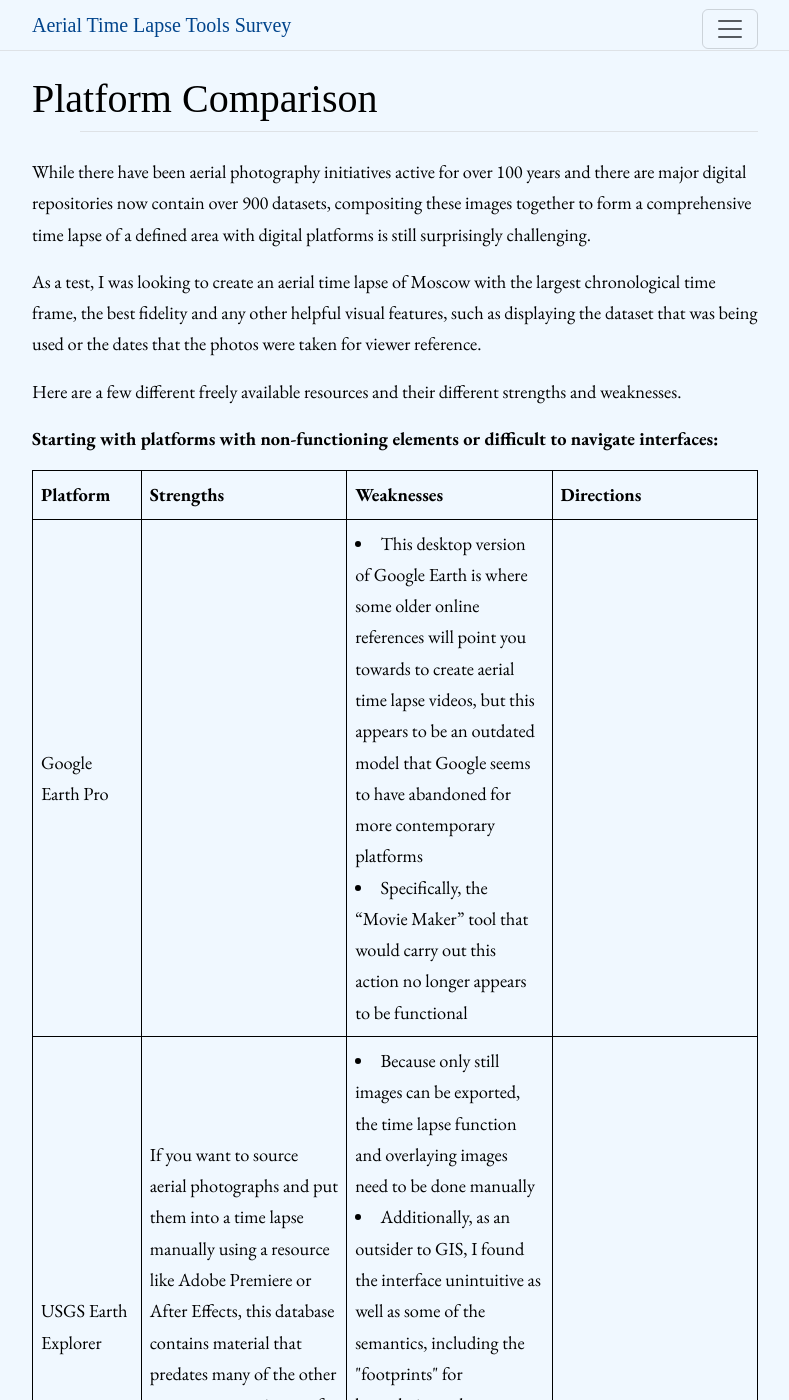
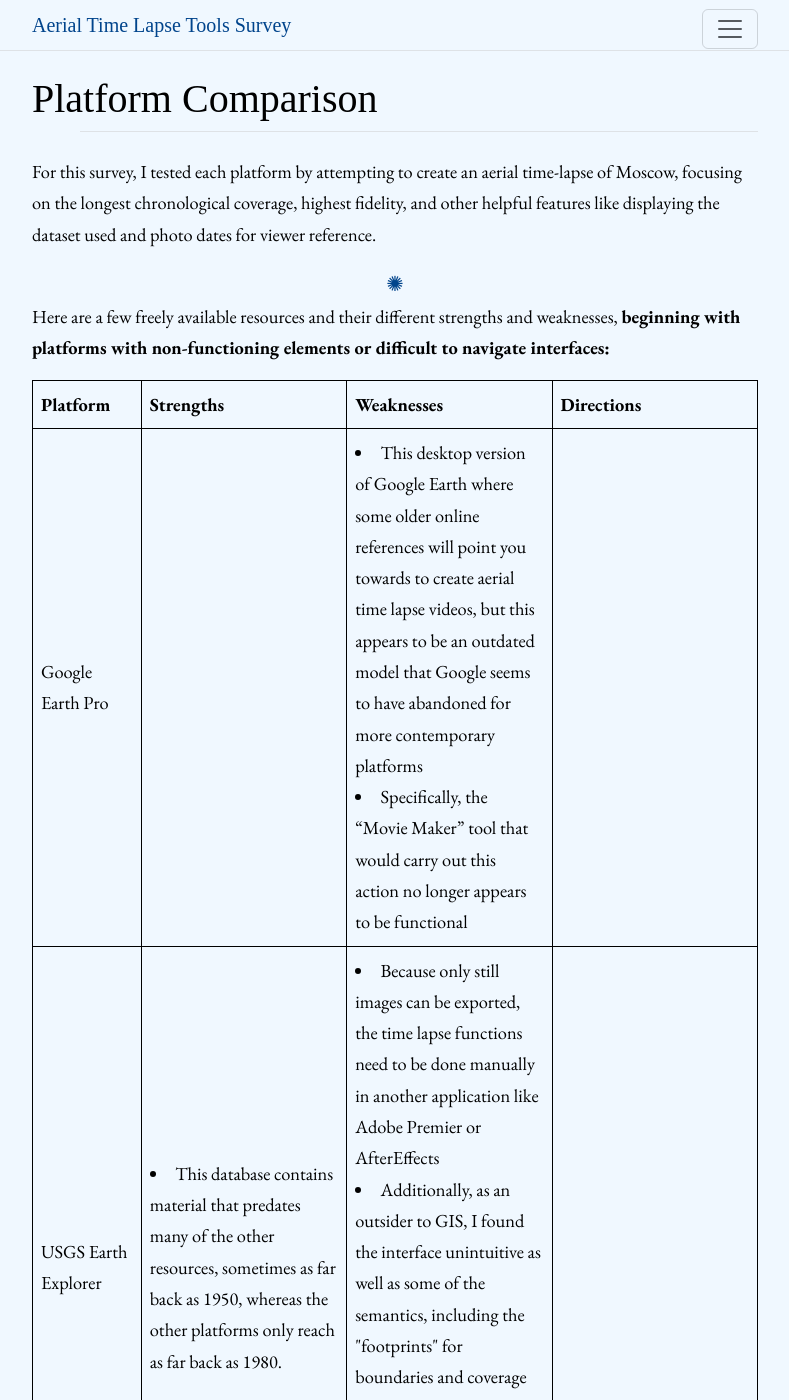
Before and after one commit to aweymo-ui/aerial_timelapse, a Jekyll site: the page built from content/2_platform.md, in a window 1280 px wide and 1400 px high. Shown: the whole window, without its empty margins (245-1034 px from the left). Built offline with Jekyll 4.4.1, drawn with Linux system fonts in a browser that asks for light colours; some web fonts are replaced; some of the changed text lies outside the part shown.

```diff
--- a/content/2_platform.md
+++ b/content/2_platform.md
@@ -4,14 +4,13 @@ nav: Platform Comparison
 gallery: true
 ---
 
-While there have been aerial photography initiatives active for over 100 years and there are major digital repositories now contain over 900 datasets, compositing these images together to form a comprehensive time lapse of a defined area with digital platforms is still surprisingly challenging.
+For this survey, I tested each platform by attempting to create an aerial time-lapse of Moscow, focusing on the longest chronological coverage, highest fidelity, and other helpful features like displaying the dataset used and photo dates for viewer reference.
 
-As a test, I was looking to create an aerial time lapse of Moscow with the largest chronological time frame, the best fidelity and any other helpful visual features, such as displaying the dataset that was being used or the dates that the photos were taken for viewer reference.
+<div class="symbol-container">
+    <p class="symbol">&#10042;</p>
+</div>
 
-Here are a few different freely available resources and their different strengths and weaknesses.
-
-
-**Starting with platforms with non-functioning elements or difficult to navigate interfaces:**
+Here are a few freely available resources and their different strengths and weaknesses, **beginning with platforms with non-functioning elements or difficult to navigate interfaces:**
 
 <table style="border-collapse: collapse; width: 100%;">
   <tr>
@@ -23,13 +22,13 @@ Here are a few different freely available resources and their different strength
   <tr>
     <td style="border: 1px solid black; padding: 8px;">Google Earth Pro</td>
     <td style="border: 1px solid black; padding: 8px;"></td>
-    <td style="border: 1px solid black; padding: 8px;"><li>This desktop version of Google Earth is where some older online references will point you towards to create aerial time lapse videos, but this appears to be an outdated model that Google seems to have abandoned for more contemporary platforms</li> <li>Specifically, the “Movie Maker” tool that would carry out this action no longer appears to be functional</li></td>
+    <td style="border: 1px solid black; padding: 8px;"><li>This desktop version of Google Earth where some older online references will point you towards to create aerial time lapse videos, but this appears to be an outdated model that Google seems to have abandoned for more contemporary platforms</li> <li>Specifically, the “Movie Maker” tool that would carry out this action no longer appears to be functional</li></td>
     <td style="border: 1px solid black; padding: 8px;"></td>
   </tr>
   <tr>
     <td style="border: 1px solid black; padding: 8px;">USGS Earth Explorer</td>
-    <td style="border: 1px solid black; padding: 8px;">If you want to source aerial photographs and put them into a time lapse manually using a resource like Adobe Premiere or After Effects, this database contains material that predates many of the other resources, sometimes as far back as 1950, whereas the other platforms only reach as far back as 1980.</td>
-    <td style="border: 1px solid black; padding: 8px;"><li>Because only still images can be exported, the time lapse function and overlaying images need to be done manually</li> <li>Additionally, as an outsider to GIS, I found the interface unintuitive as well as some of the semantics, including the "footprints" for boundaries and coverage areas, "scenes" for individual images and "cart" for the download list even though most of the images are free to use for non-profit purposes.</li></td>
+    <td style="border: 1px solid black; padding: 8px;"><li>This database contains material that predates many of the other resources, sometimes as far back as 1950, whereas the other platforms only reach as far back as 1980.</li></td>
+    <td style="border: 1px solid black; padding: 8px;"><li>Because only still images can be exported, the time lapse functions need to be done manually in another application like Adobe Premier or AfterEffects</li> <li>Additionally, as an outsider to GIS, I found the interface unintuitive as well as some of the semantics, including the "footprints" for boundaries and coverage areas, "scenes" for individual images and "cart" for the download list even though most of the them are free to use for non-profit purposes.</li></td>
     <td style="border: 1px solid black; padding: 8px;"></td>
   </tr>
   <tr>
@@ -37,8 +36,7 @@ Here are a few different freely available resources and their different strength
     <td style="border: 1px solid black; padding: 8px;">
         <ul>
             <li>Very simple to use</li>
-            <li>Good date range, reaching all the way back to 1984 in this example</li>
-            <li>Landmark names help orient the viewer</li>
+            <li>Good date range, reaching all the way back to 1984 in this example task</li>
         </ul>
     </td>
     <td style="border: 1px solid black; padding: 8px;">
@@ -65,7 +63,7 @@ Here are a few different freely available resources and their different strength
             <li>Even more intuitive controls</li>
         </ul>
     </td>
-    <td style="border: 1px solid black; padding: 8px;"><li>Historical reach isn’t very far; only about 10 years depending on the area.</li></td>
+    <td style="border: 1px solid black; padding: 8px;"><li>Historical reach isn’t very far; only about 10 years in this test</li></td>
     <td style="border: 1px solid black; padding: 8px;">
         <ol>
             <li>Enter location</li>
@@ -74,6 +72,26 @@ Here are a few different freely available resources and their different strength
         </ol>
     </td>
   </tr>
+    <tr>
+    <td style="border: 1px solid black; padding: 8px;"><a href="https://livingatlas.arcgis.com/wayback/#active=39767&mapCenter=-116.99564%2C46.73436%2C15&animationSpeed=1000">Google Earth Engine</a></td>
+    <td style="border: 1px solid black; padding: 8px;">
+        <ul>
+            <li>Because the platform runs on whatever Javascript code you create, the platform is a complete sandbox of possibilities where you can create still, moving or interactive maps</li>
+            <li>Utilizes over 1000 public datasets</li>
+            <li>Good documentation, example code and active community</li>
+            <li>Easy exporting directly into Drive folders</li>
+        </ul>
+    </td>
+    <td style="border: 1px solid black; padding: 8px;">
+    <li>Requires knowledge of coding and, even still, can be very difficult and time consuming to iterate code depending on project needs</li>
+    <li>Possibly because of the breadth of material, one frequently encounters errors occurring from combining datasets with differing digital color values, differing metadata and incomplete images</li>
+    </td>
+    <td style="border: 1px solid black; padding: 8px;">
+        <ol>
+            <li>Discussed in the following section!</li>
+        </ol>
+    </td>
+  </tr>
 </table>
 
 <div class="symbol-container">
```
Also changed, not shown: content/3_gee.md (+22 -7 lines), content/4_outcomes.md (+7 -3 lines), 4 other files.
